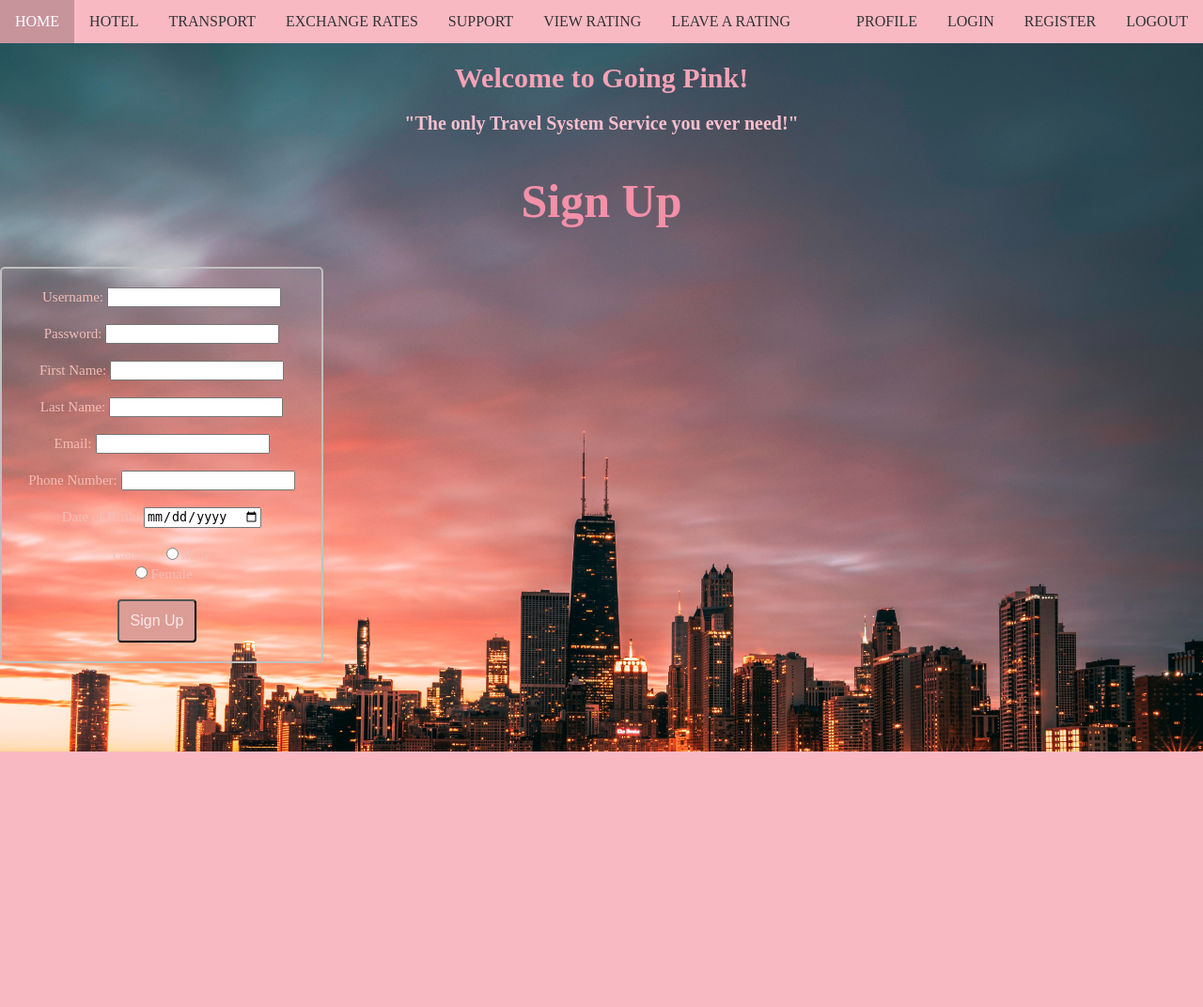
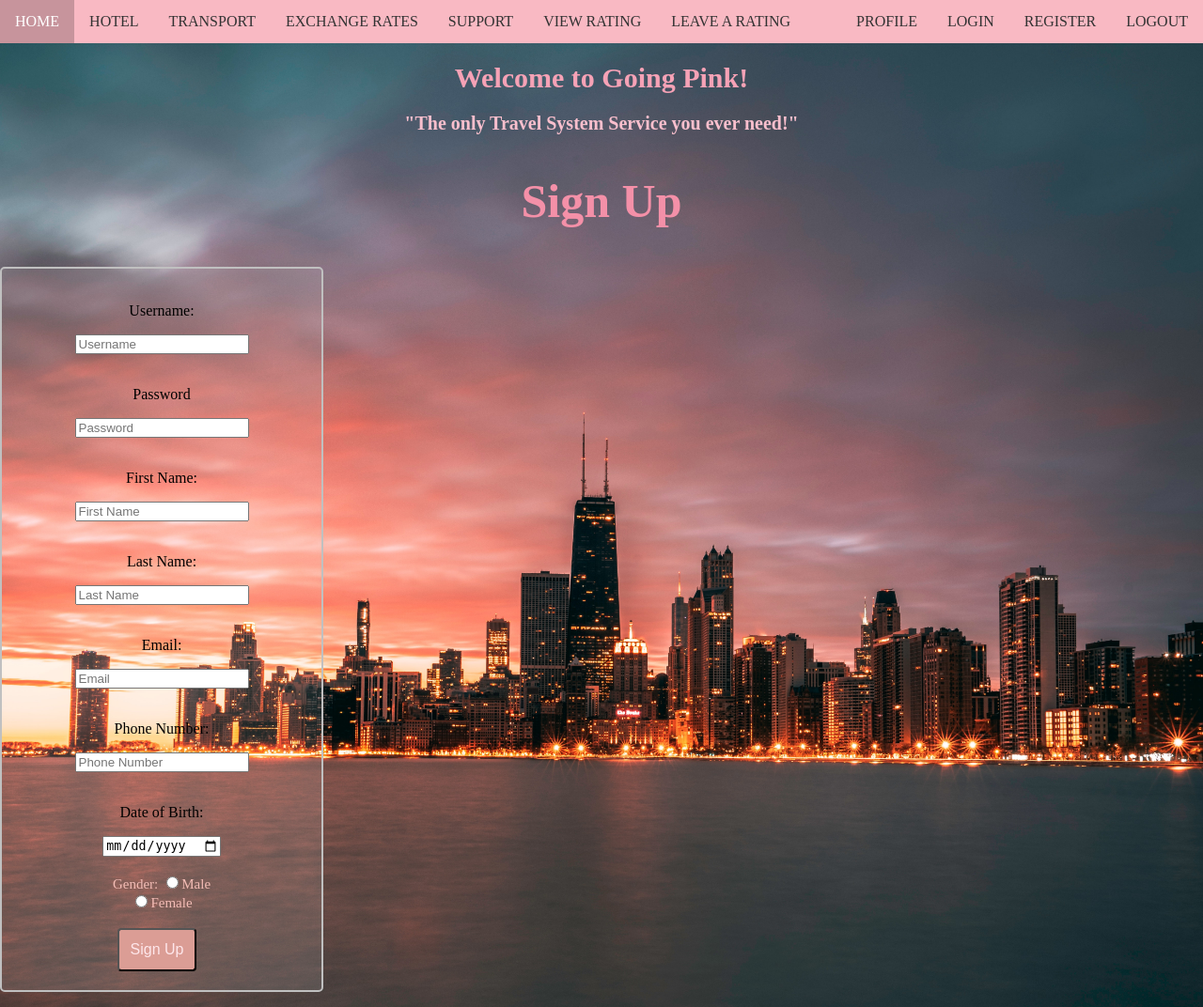
Before and after one commit to Desmond23Y/goingpink, a PHP site: page /register.php in a window 1280 px wide. Shown: the whole page at 94% size. Before the commit the page ends 800 px from the top, so only its background shows below. Run offline with PHP 8.4, Linux system fonts and the light colour scheme.

Commit message:
register.php

```diff
--- a/register.php
+++ b/register.php
@@ -58,25 +58,25 @@ if ($_SERVER['REQUEST_METHOD'] === 'POST') {
     <div id="login-container">
         <h2>Sign Up</h2>
         <form id="signup-form" method="POST" action="">
-            <label for="username">Username:</label>
-            <input type="text" id="username" name="username" maxlength="50" required><br><br>
+            <p>Username:</p>
+            <input type="text" id="username" name="username" maxlength="50" required placeholder="Username"><br><br>
 
-            <label for="password">Password:</label>
-            <input type="password" id="password" name="password" maxlength="50" required><br><br>
+            <p>Password</p>
+            <input type="password" id="password" name="password" maxlength="50" required placeholder="Password"><br><br>
 
-            <label for="first_name">First Name:</label>
-            <input type="text" id="first_name" name="first_name" maxlength="50" required><br><br>
+            <p>First Name:</p>
+            <input type="text" id="first_name" name="first_name" maxlength="50" required placeholder="First Name"><br><br>
 
-            <label for="last_name">Last Name:</label>
-            <input type="text" id="last_name" name="last_name" maxlength="50" required><br><br>
+            <p>Last Name:</p>
+            <input type="text" id="last_name" name="last_name" maxlength="50" required placeholder="Last Name"><br><br>
 
-            <label for="email">Email:</label>
-            <input type="text" id="email" name="email" maxlength="50" required><br><br>
+            <p>Email:</p>
+            <input type="text" id="email" name="email" maxlength="50" required placeholder="Email"><br><br>
 
-            <label for="phone_number">Phone Number:</label>
-            <input type="text" id="phone_number" name="phone_number" maxlength="50" required><br><br>
+            <p>Phone Number:</p>
+            <input type="text" id="phone_number" name="phone_number" maxlength="50" required placeholder="Phone Number"><br><br>
 
-            <label for="date_of_birth">Date of Birth:</label>
+            <p>Date of Birth:</p>
             <input type="date" id="date_of_birth" name="date_of_birth" required><br><br>
 
             <label>Gender:</label>
```
